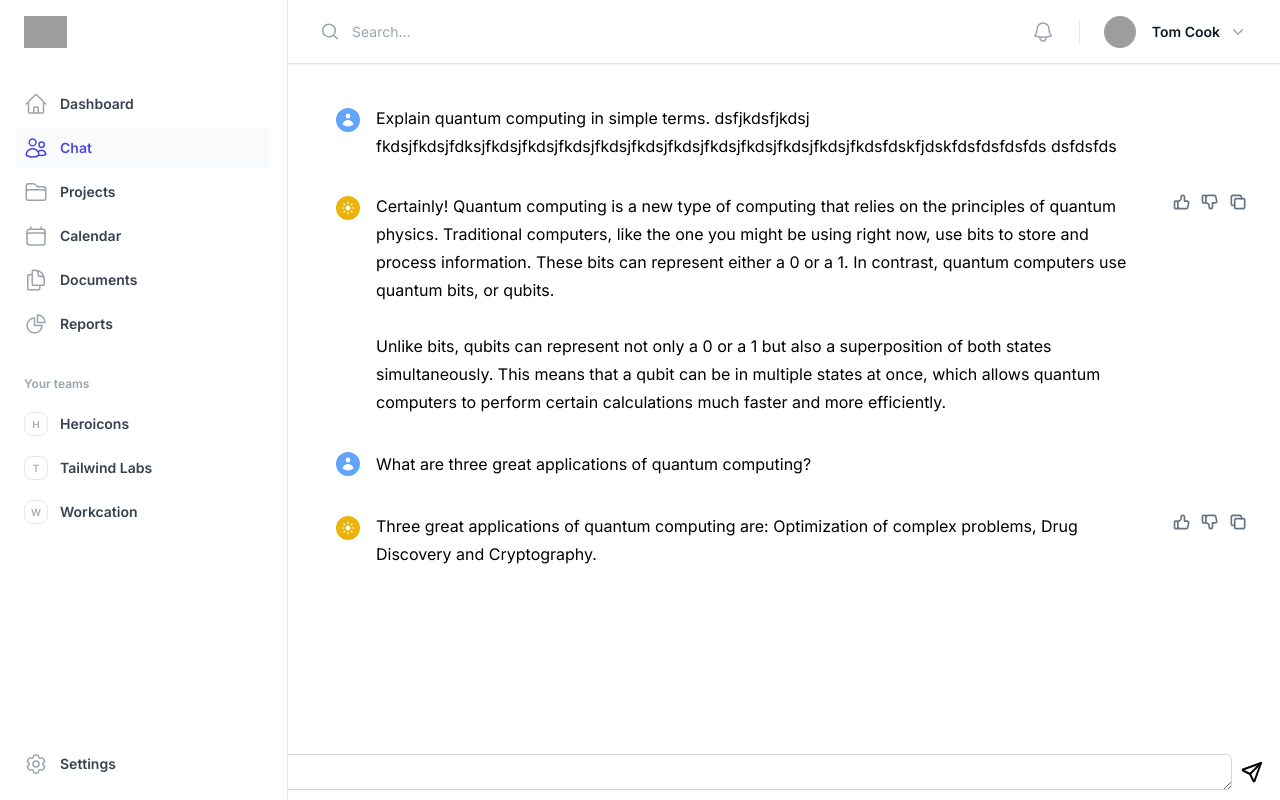
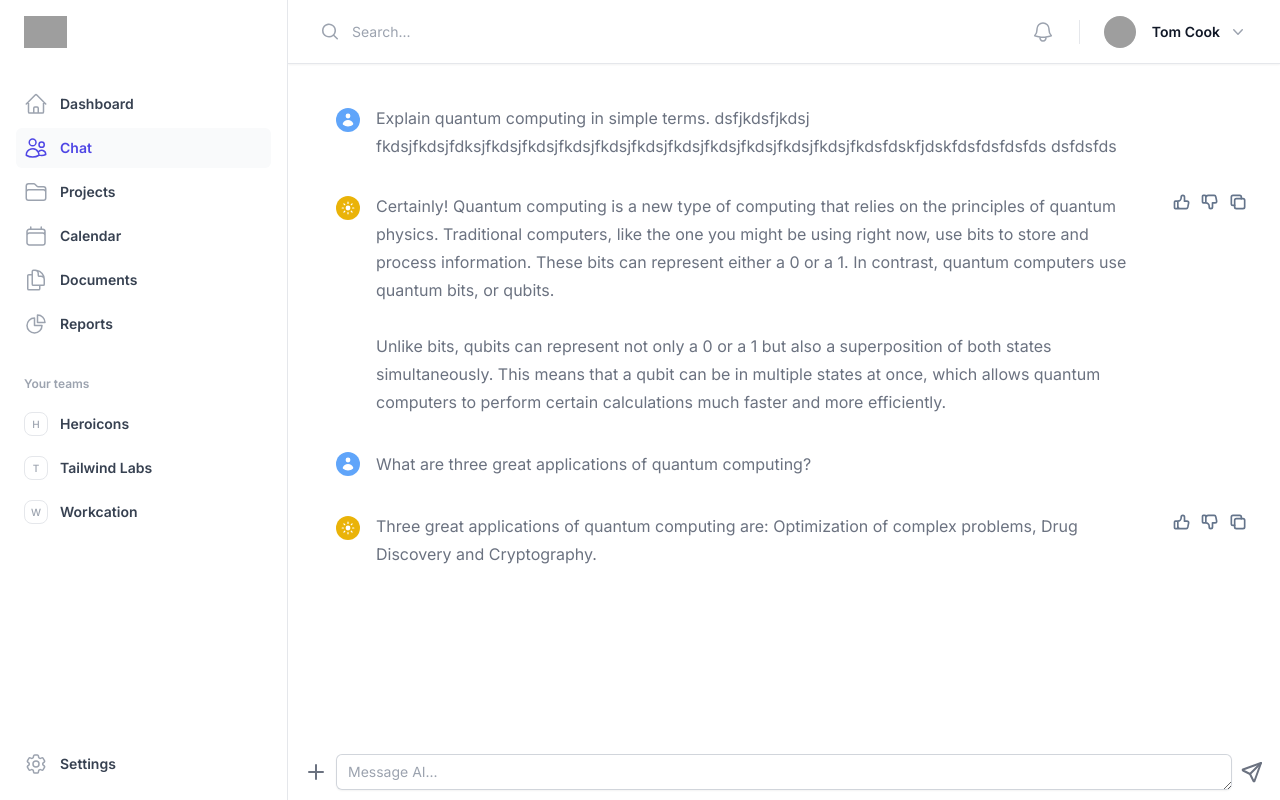
Before and after one commit to DaveHudson/basechat, a Next.js app: page /chat in a window 1280 px wide. Built offline with nearby package versions, Linux system fonts and the light colour scheme; grey boxes are pictures that could not be loaded.

Commit message:
CSS tweaks

```diff
--- a/app/chat/page.tsx
+++ b/app/chat/page.tsx
@@ -3,9 +3,9 @@ import PromptInput from "../components/prompt-input";
 
 export default function Chat() {
   return (
-    <>
+    <div className="flex">
       <Messages />
       <PromptInput />
-    </>
+    </div>
   );
 }
--- a/app/components/prompt-input.tsx
+++ b/app/components/prompt-input.tsx
@@ -20,8 +20,8 @@ export default function PromptInput() {
   }, []);
 
   return (
-    <div className="fixed bottom-0 left-0 right-0 z-10">
-      <form className="flex w-full items-center rounded-md bg-white p-2 dark:bg-slate-900">
+    <div className="fixed bottom-0 left-0 right-0 z-10 lg:pl-72">
+      <form className="flex w-full items-center rounded-md p-2">
         <label htmlFor="prompt" className="sr-only">
           Enter your prompt
         </label>
--- a/app/globals.css
+++ b/app/globals.css
@@ -3,7 +3,7 @@
 @tailwind utilities;
 
 :root {
-  --foreground-rgb: 0, 0, 0;
+  --foreground-rgb: 107 114 128;
   --background-start-rgb: 255, 255, 255;
   --background-end-rgb: 255, 255, 255;
 }
--- a/app/layout.tsx
+++ b/app/layout.tsx
@@ -12,7 +12,7 @@ export const metadata: Metadata = {
 
 export default function RootLayout({ children }: { children: React.ReactNode }) {
   return (
-    <html lang="en" className="h-full bg-white">
+    <html lang="en" className="h-full">
       <body className={`${inter.className} h-full`}>
         <App>{children}</App>
       </body>
```
